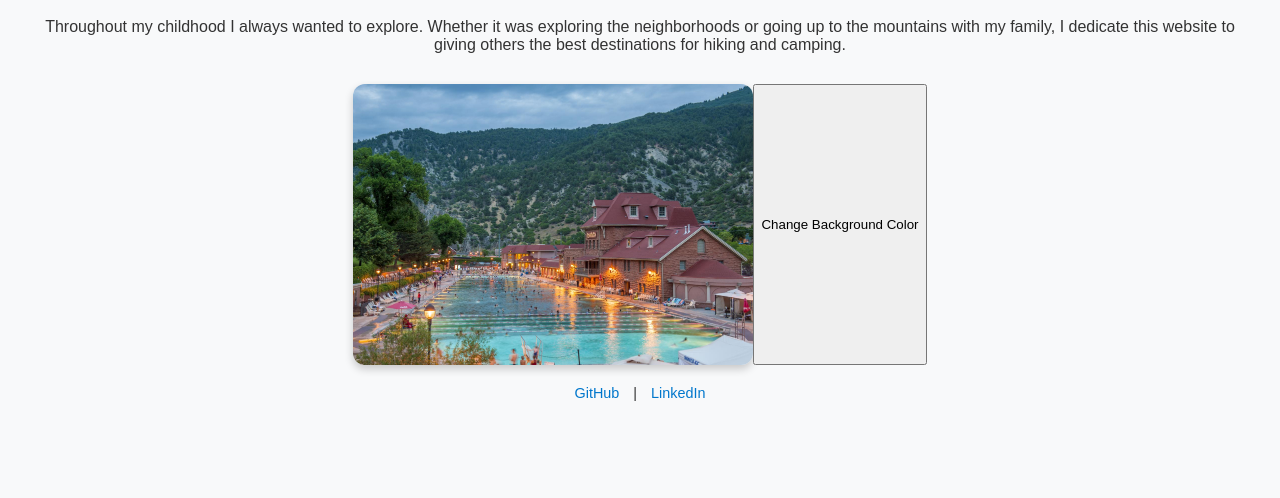
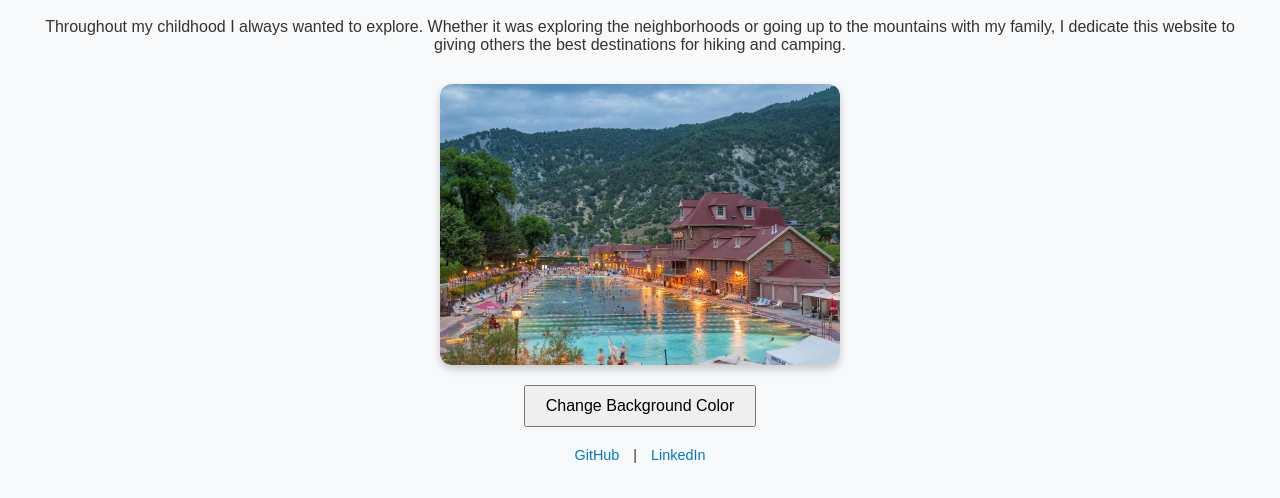
Before and after one commit to ken-a-c/ken-a-c.github.io, a plain HTML site: page index.html in a window 1280 px wide. Shown: the part 80-578 px from the top of the page. Drawn offline with Linux system fonts and the light colour scheme.

Commit message:
Modify main styles and add button styles
Updated main layout to use column direction and center alignment. Added styles for buttons within main.

```diff
--- a/style.css
+++ b/style.css
@@ -17,13 +17,21 @@ h1 {
 
 main {
   display: flex;
-  justify-content: center;
+  flex-direction: column;
+  align-items: center;
   margin-bottom: 20px;
 }
 
 img {
   border-radius: 12px;
   box-shadow: 0 4px 8px rgba(0,0,0,0.2);
+}
+
+main button {
+  margin-top: 20px;
+  padding: 10px 20px;
+  font-size: 1em;
+  cursor: pointer;
 }
 
 footer {
```
